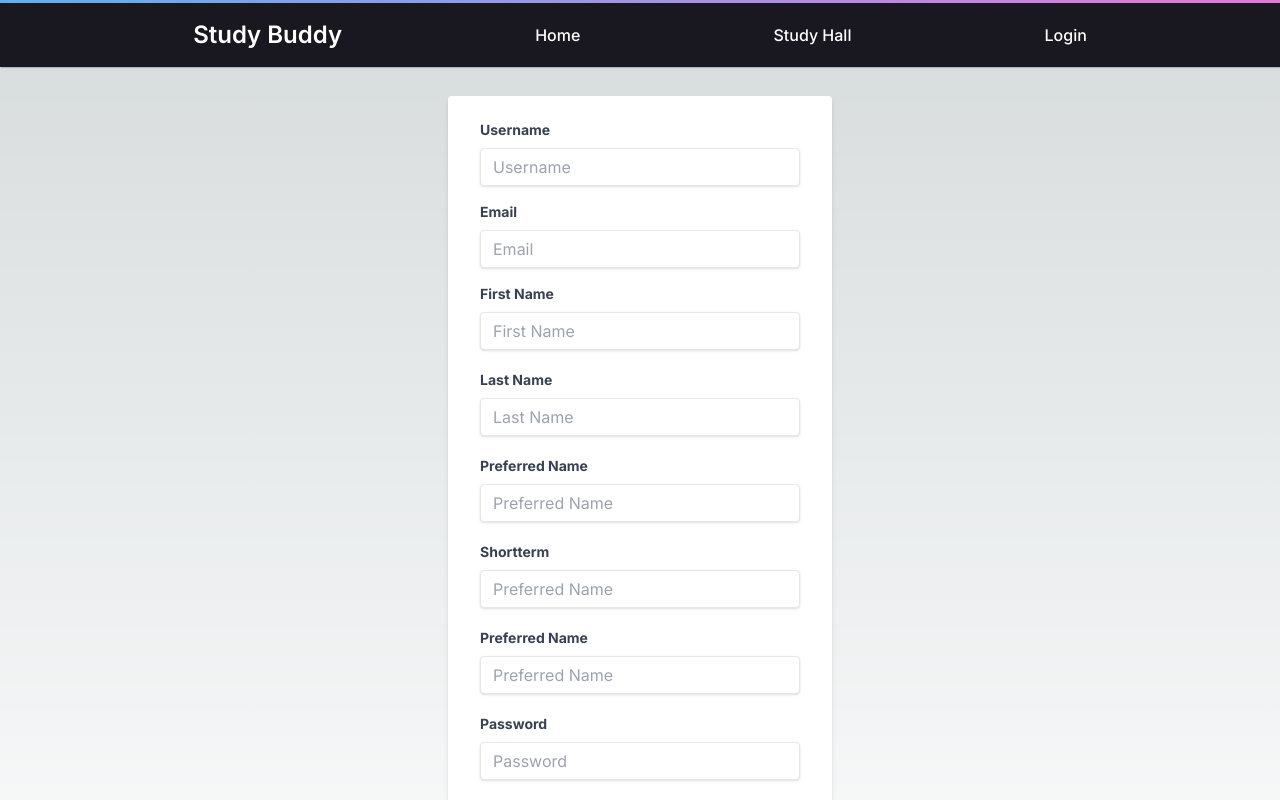
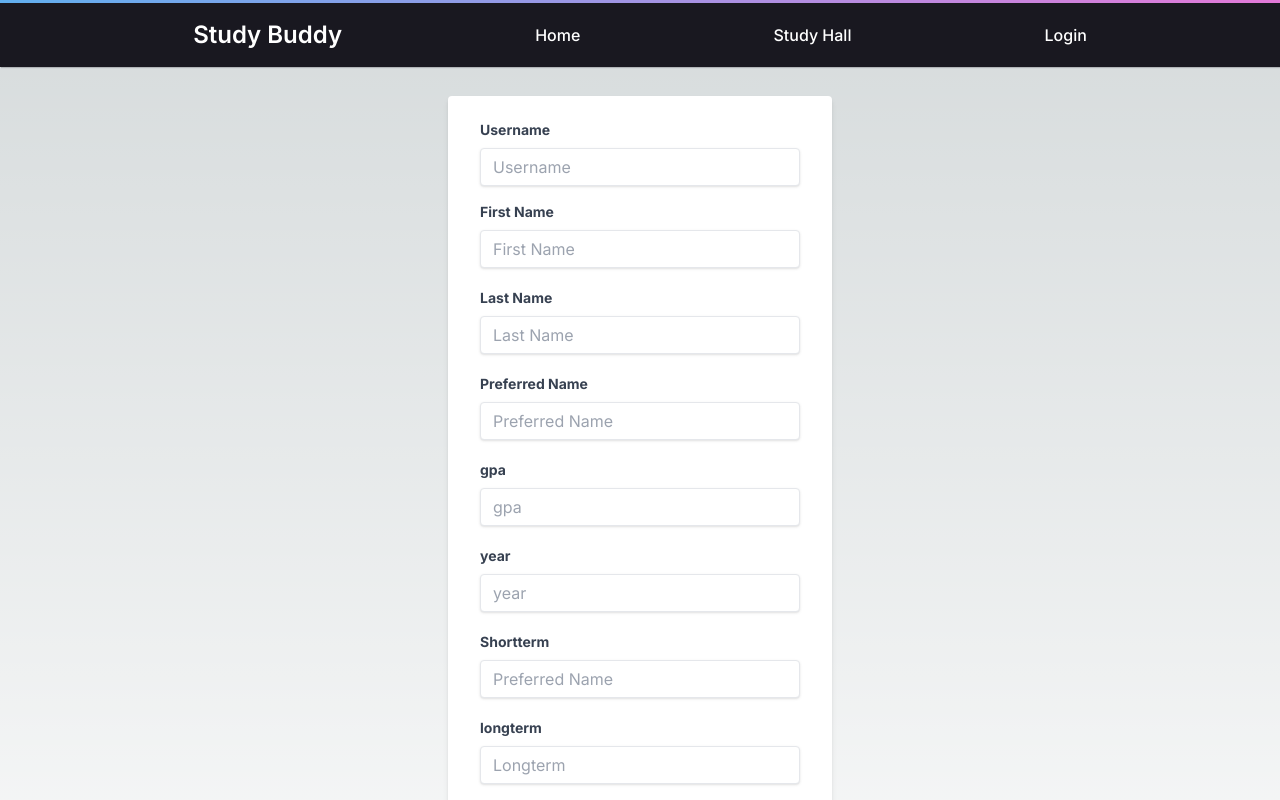
Before and after one commit to Ausbxuse/study-buddy, a Next.js app in the folder frontend/: page /signup in a window 1280 px wide. Shown: the top 800 px of the page. Built offline with nearby package versions, Linux system fonts and the light colour scheme.

Commit message:
modify data fetching for account and signup page

```diff
--- a/frontend/app/account/page.jsx
+++ b/frontend/app/account/page.jsx
@@ -3,6 +3,36 @@ import { useState, useEffect } from 'react';
 import Image from 'next/image';
 import Nav from '../../components/nav';
 import '../globals.css';
+
+function getCookie(cname) {
+  let name = cname + "=";
+  let decodedCookie = decodeURIComponent(document.cookie);
+  let ca = decodedCookie.split(';');
+  for (let i = 0; i < ca.length; i++) {
+    let c = ca[i];
+    while (c.charAt(0) == ' ') {
+      c = c.substring(1);
+    }
+    if (c.indexOf(name) == 0) {
+      return c.substring(name.length, c.length);
+    }
+  }
+  return "";
+}
+
+async function getData(url = "", params = {}) {
+  // Construct query string
+  const queryString = new URLSearchParams(params).toString();
+  const fullUrl = `${url}?${queryString}`;
+
+  return await fetch(fullUrl, {
+    method: "GET",
+    headers: {
+      "Content-Type": "application/json"
+    }
+  })
+  // .then(response => response.json());
+}
 
 export default function AccountPage() {
   const [userInfo, setUserInfo] = useState({
@@ -17,13 +47,23 @@ export default function AccountPage() {
   const [isEditing, setIsEditing] = useState(false);
 
   useEffect(() => {
-    // fetchUserInfo();
+    fetchUserInfo();
   }, []);
 
   const fetchUserInfo = async () => {
-    const response = await fetch('http://localhost:8080/TempServer/UserServlet?username=someUsername&action=someAction');
-    const data = await response.json();
-    setUserInfo(data);
+    getData("http://localhost:8080/Project-testing/UserServlet", {
+      action: "Info",
+      uid: getCookie("uid"),
+    })
+      .then(response => {
+        console.log(response)
+        return response.json();
+      }).then(data => {
+        console.log(data)
+        setUserInfo(data);
+      })
+      .catch(error => {
+      });
   };
 
   const handleEdit = () => {
@@ -31,19 +71,39 @@ export default function AccountPage() {
   };
 
   const handleSave = async () => {
-    const response = await fetch('http://localhost:8080/TempServer/UserServlet?username=someUsername&action=someAction', {
-      method: 'POST',
-      headers: {
-        'Content-Type': 'application/json',
-      },
-      body: JSON.stringify(userInfo),
-    });
+    getData("http://localhost:8080/Project-testing/UserServlet", {
+      action: "Info",
+      uid: getCookie("uid"),
+    })
+      .then(response => {
+        console.log(response)
+        return response.json();
+      }).then(data => {
+        console.log(data)
+        setUserInfo(data);
+      })
+      .catch(error => {
+      });
+
+    const response = getData("http://localhost:8080/Project-testing/UserServlet", {
+      action: "Modify",
+      uid: getCookie("uid"),
+    })
+
+    response.then(response => {
+      console.log(response)
+      return response.json();
+    }).then(data => {
+      console.log(data)
+      setUserInfo(data);
+    })
+      .catch(error => {
+      });
 
     if (response.ok) {
       setIsEditing(false);
       fetchUserInfo();
     } else {
-      // TODO: handle errors
     }
   };
 
--- a/frontend/app/friendList/page.jsx
+++ b/frontend/app/friendList/page.jsx
@@ -9,7 +9,7 @@ export default function friendList() {
   const [requests, setRequests] = useState([]);
   const [loading, setLoading] = useState(false);
   const [loading2, setLoading2] = useState(false);
-  if(users.length == 0){
+  if (users.length == 0) {
     postData("http://localhost:8080/TemporaryServer/fetchFriends").then(
       (out) => {
         console.log(out);
@@ -19,7 +19,7 @@ export default function friendList() {
       }
     );
   }
-  if(requests.length == 0){
+  if (requests.length == 0) {
     postData("http://localhost:8080/TemporaryServer/fetchFriendRequests").then(
       (out) => {
         console.log(out);
@@ -31,10 +31,10 @@ export default function friendList() {
   }
 
   const renderUsers = () => {
-    if(loading){
+    if (loading) {
       return (<div>Loading...</div>);
-    }else{
-      return users.map(({ uid, fName, lName, status}) => {
+    } else {
+      return users.map(({ uid, fName, lName, status }) => {
         return <tr key={uid} class="bg-white border-b dark:bg-gray-800 dark:border-gray-700">
           <td class="px-6 py- text-lg">{fName} {lName}</td>
           <td class="px-6 py- text-lg">{status}</td>
@@ -43,15 +43,16 @@ export default function friendList() {
     }
   }
   const renderUsers2 = () => {
-    if(loading){
+    if (loading) {
       return (<div>Loading...</div>);
-    }else{
-      return users.map(({ uid, fName, lName}) => {
+    } else {
+      return users.map(({ uid, fName, lName }) => {
         return <tr key={uid} class="bg-white border-b dark:bg-gray-800 dark:border-gray-700">
           <td class="px-6 py- text-lg">{fName} {lName}</td>
           <td class="px-6 py-4 text-lg">
             <button type="button" onClick={(e) => {
-            acceptButton({uid})}} class="py-2.5 px-5 me-2 mb-2 text-sm font-medium text-gray-900 focus:outline-none bg-white rounded-full border border-gray-200 hover:bg-gray-100 hover:text-blue-700 focus:z-10 focus:ring-4 focus:ring-gray-200 dark:focus:ring-gray-700 dark:bg-gray-800 dark:text-gray-400 dark:border-gray-600 dark:hover:text-white dark:hover:bg-gray-700" value={uid}>Accept</button>
+              acceptButton({ uid })
+            }} class="py-2.5 px-5 me-2 mb-2 text-sm font-medium text-gray-900 focus:outline-none bg-white rounded-full border border-gray-200 hover:bg-gray-100 hover:text-blue-700 focus:z-10 focus:ring-4 focus:ring-gray-200 dark:focus:ring-gray-700 dark:bg-gray-800 dark:text-gray-400 dark:border-gray-600 dark:hover:text-white dark:hover:bg-gray-700" value={uid}>Accept</button>
           </td>
         </tr>
       })
@@ -98,16 +99,16 @@ async function postData(url = "", data = {}) {
     method: "POST",
     cache: "no-cache",
     credentials: "same-origin",
-        headers: {"Content-Type": "application/json",},
+    headers: { "Content-Type": "application/json", },
     redirect: "follow",
     referrerPolicy: "no-referrer",
     body: JSON.stringify(data),
   });
   const result = await response.json();
-    if(result.state == "success"){
+  if (result.state == "success") {
     console.log(result.token);
     return result.token;
-    }else{
+  } else {
     alert("Cannot fetch");
   }
 }
--- a/frontend/app/page.jsx
+++ b/frontend/app/page.jsx
@@ -1,5 +1,5 @@
 'use client';
-import React, { useState, useRef} from 'react';
+import React, { useState, useRef } from 'react';
 import Image from 'next/image'
 import Nav from '../components/nav'
 
@@ -7,7 +7,7 @@ export default function Home() {
   const [roomCode, setRoomCode] = useState('');
   const inputRef = useRef(null);
   const authSection = () => {
-    if(getCookie("login") == "true"){
+    if (getCookie("login") == "true") {
       return <>
         <a
           // href="https://nextjs.org/learn?utm_source=create-next-app&utm_medium=appdir-template-tw&utm_campaign=create-next-app"
@@ -62,7 +62,7 @@ export default function Home() {
           </p>
         </a>
       </>;
-    }else{
+    } else {
       return;
     }
   }
@@ -99,8 +99,6 @@ export default function Home() {
             Look through chatrooms for each class.
           </p>
         </a>
-
-
 
         <a
           onClick={(e) => handleJoinRoom(e, roomCode)}
@@ -152,15 +150,15 @@ async function postData(url = "", data = {}) {
     method: "POST",
     cache: "no-cache",
     credentials: "same-origin",
-        headers: {"Content-Type": "application/json",},
+    headers: { "Content-Type": "application/json", },
     redirect: "follow",
     referrerPolicy: "no-referrer",
     body: JSON.stringify(data),
   });
   const result = await response.json();
-    if(result.state == "success"){
+  if (result.state == "success") {
     window.location.href = '/chatroom';
-    }else{
+  } else {
     alert("Incorrect room code information");
   }
 }
@@ -169,7 +167,7 @@ function getCookie(cname) {
   let name = cname + "=";
   let decodedCookie = decodeURIComponent(document.cookie);
   let ca = decodedCookie.split(';');
-  for(let i = 0; i <ca.length; i++) {
+  for (let i = 0; i < ca.length; i++) {
     let c = ca[i];
     while (c.charAt(0) == ' ') {
       c = c.substring(1);
--- a/frontend/app/signup/page.jsx
+++ b/frontend/app/signup/page.jsx
@@ -8,20 +8,25 @@ export default function Signup() {
   return (
     <main className="flex min-h-screen flex-col items-center justify-between p-24 bg-gradient-to-t from-white via-white dark:from-black dark:via-black lg:static lg:h-auto lg:w-auto lg:bg-none">
       <Nav></Nav>
-      <div class="w-full max-w-sm">
-        <form class="bg-white shadow-md rounded px-8 pt-6 pb-8 mb-4 center" onSubmit={signup}>
+      <div className="w-full max-w-sm">
+        <form className="bg-white shadow-md rounded px-8 pt-6 pb-8 mb-4 center" onSubmit={signup}>
           <div className="mb-4">
             <label className="block text-gray-700 text-sm font-bold mb-2" htmlFor="username">
               Username
             </label>
             <input className="shadow appearance-none border rounded w-full py-2 px-3 text-gray-700 leading-tight focus:outline-none focus:shadow-outline" name="username" type="text" placeholder="Username" />
           </div>
+          {/*
+
           <div className="mb-4">
             <label className="block text-gray-700 text-sm font-bold mb-2" htmlFor="email">
               Email
             </label>
             <input className="shadow appearance-none border rounded w-full py-2 px-3 text-gray-700 leading-tight focus:outline-none focus:shadow-outline" name="email" type="email" placeholder="Email" />
           </div>
+
+
+          */}
           <div className="mb-2">
             <label className="block text-gray-700 text-sm font-bold mb-2" htmlFor="firstname">
               First Name
@@ -41,16 +46,28 @@ export default function Signup() {
             <input className="shadow appearance-none border rounded w-full py-2 px-3 text-gray-700 mb-3 leading-tight focus:outline-none focus:shadow-outline" name="prefname" type="text" placeholder="Preferred Name" />
           </div>
           <div className="mb-2">
+            <label className="block text-gray-700 text-sm font-bold mb-2" htmlFor="gpa">
+              gpa
+            </label>
+            <input className="shadow appearance-none border rounded w-full py-2 px-3 text-gray-700 mb-3 leading-tight focus:outline-none focus:shadow-outline" name="gpa" type="text" placeholder="gpa" />
+          </div>
+          <div className="mb-2">
+            <label className="block text-gray-700 text-sm font-bold mb-2" htmlFor="year">
+              year
+            </label>
+            <input className="shadow appearance-none border rounded w-full py-2 px-3 text-gray-700 mb-3 leading-tight focus:outline-none focus:shadow-outline" name="year" type="text" placeholder="year" />
+          </div>
+          <div className="mb-2">
             <label className="block text-gray-700 text-sm font-bold mb-2" htmlFor="shortterm">
               Shortterm
             </label>
             <input className="shadow appearance-none border rounded w-full py-2 px-3 text-gray-700 mb-3 leading-tight focus:outline-none focus:shadow-outline" name="shortterm" type="text" placeholder="Preferred Name" />
           </div>
           <div className="mb-2">
-            <label className="block text-gray-700 text-sm font-bold mb-2" htmlFor="longgterm">
-              Preferred Name
+            <label className="block text-gray-700 text-sm font-bold mb-2" htmlFor="longterm">
+              longterm
             </label>
-            <input className="shadow appearance-none border rounded w-full py-2 px-3 text-gray-700 mb-3 leading-tight focus:outline-none focus:shadow-outline" name="prefname" type="text" placeholder="Preferred Name" />
+            <input className="shadow appearance-none border rounded w-full py-2 px-3 text-gray-700 mb-3 leading-tight focus:outline-none focus:shadow-outline" name="longterm" type="text" placeholder="Longterm" />
           </div>
           <div className="mb-2">
             <label className="block text-gray-700 text-sm font-bold mb-2" htmlFor="password">
@@ -58,19 +75,19 @@ export default function Signup() {
             </label>
             <input className="shadow appearance-none border rounded w-full py-2 px-3 text-gray-700 mb-3 leading-tight focus:outline-none focus:shadow-outline" name="password" type="password" placeholder="Password" />
           </div>
-          <div class="flex items-center justify-center">
-            <div id="error-message" class="text-sm text-red-500" style={{ display: 'block' }}>Error message</div>
+          <div className="flex items-center justify-center">
+            <div id="error-message" className="text-sm text-red-500" style={{ display: 'block' }}>Error message</div>
           </div>
-          <div class="flex items-center justify-between">
+          <div className="flex items-center justify-between">
             <button type="submit" className="btn bg-gray-700 hover:bg-gray-800 text-white font-semibold py-2 px-4 rounded focus:outline-none focus:shadow-outline" onSubmit={signup}>
               Sign Up
             </button>
-            <a class="inline-block align-baseline font-regular text-xs text-blue-500 hover:text-blue-800" href="/login">
+            <a className="inline-block align-baseline font-regular text-xs text-blue-500 hover:text-blue-800" href="/login">
               Already have an account? Login
             </a>
           </div>
         </form>
-        <p class="text-center text-gray-500 text-xs">
+        <p className="text-center text-gray-500 text-xs">
           &copy;2023 Study Buddy Co. All rights reserved.
         </p>
       </div>
@@ -83,16 +100,16 @@ function signup(event) {
 
   const form = event.currentTarget;
 
-  // const username = form.username.value;
-  // // const email = form.email.value;
-  // const password = form.password.value;
-  // const firstname = form.firstname.value;
-  // const lastname = form.lastname.value;
-  // const prefname = form.prefname.value;
-  // const shortterm = form.shortterm.value;
-  // const longterm = form.longterm.value;
-  // const gpa = form.gpa.value;
-  // const year = form.year.value;
+  const my_username = form.username.value;
+  // const my_email = form.email.value;
+  const my_password = form.password.value;
+  const my_firstname = form.firstname.value;
+  const my_lastname = form.lastname.value;
+  const my_prefname = form.prefname.value;
+  const my_shortterm = form.shortterm.value;
+  const my_longterm = form.longterm.value;
+  const my_gpa = form.gpa.value;
+  const my_year = form.year.value;
 
   // postData("http://localhost:8080/Project-testing/UserServlet", { username, password, firstname, lastname, prefname, shortterm, longterm, gpa, year })
   // postData("http://localhost:8080/Project-testing/UserServlet&action=Register", { username: "username", password: "password", firstname: "firstname", lastname: "lastname", prefname: "prefname", shortterm: "shorterm", longterm: "longtermdf", gpa: "gpa", year: "year" })
@@ -109,21 +126,22 @@ function signup(event) {
   //   });
   getData("http://localhost:8080/Project-testing/UserServlet", {
     action: "Register",
-    username: "username",
-    password: "password",
-    firstname: "firstname",
-    lastname: "lastname",
-    prefname: "prefname",
-    shortterm: true,
-    longterm: false,
-    gpa: 4.1,
-    year: 1
+    username: my_username,
+    password: my_password,
+    firstname: my_firstname,
+    lastname: my_lastname,
+    prefname: my_prefname,
+    shortterm: my_shortterm,
+    longterm: my_longterm,
+    gpa: my_gpa,
+    year: my_year
   })
     .then(response => {
-      // Handle response
+      console.log(response)
+    }).then(data => {
+      console.log(data)
     })
     .catch(error => {
-      // Handle error
     });
 }
 
@@ -138,7 +156,7 @@ function signup(event) {
 //   return response.json();
 // }
 
-function getData(url = "", params = {}) {
+async function getData(url = "", params = {}) {
   // Construct query string
   const queryString = new URLSearchParams(params).toString();
   const fullUrl = `${url}?${queryString}`;
@@ -149,7 +167,7 @@ function getData(url = "", params = {}) {
       "Content-Type": "application/json"
     }
   })
-    .then(response => response.json());
+  // .then(response => response.json());
 }
 
 
```
Also changed, not shown: 1 other file (tests, documents, lock files or other folders). Lines whose indentation alone changed are shown as unchanged.
